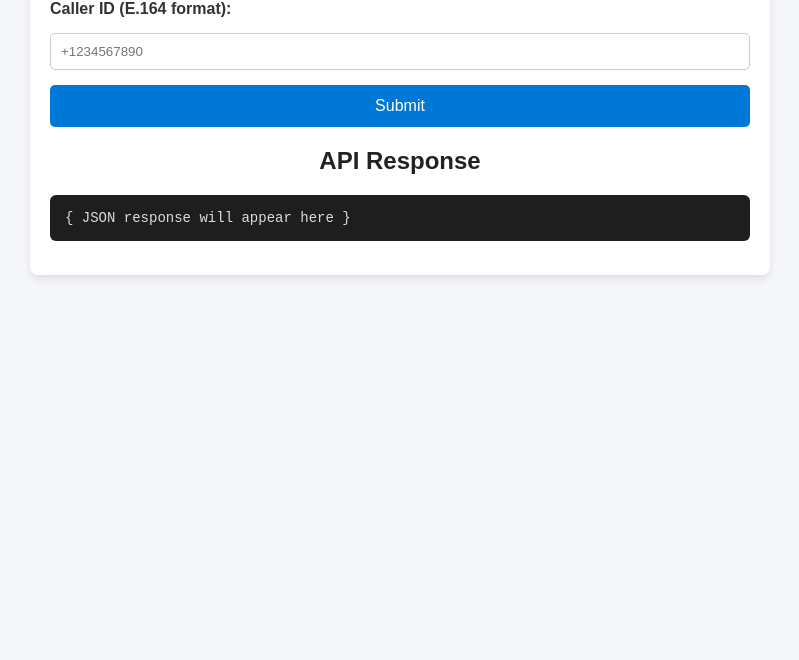
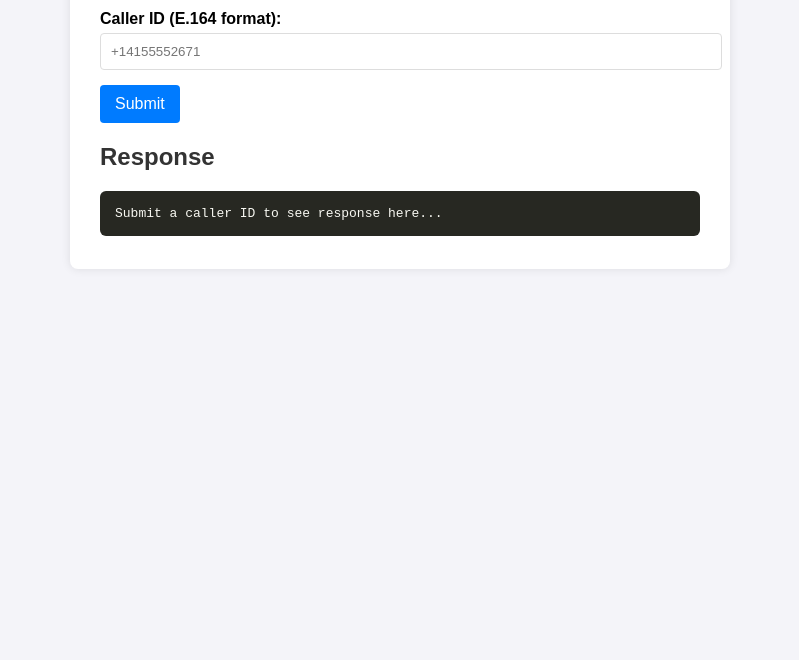
Before and after one commit to hadisatti105/Rwasiwebform, a website: page public/index.html in a window 1280 px wide. Shown: the part 140-800 px from the top of the page, without its empty margins (240-1039 px from the left). Drawn offline with Linux system fonts and the light colour scheme.

Commit message:
Add frontend form with index.html, style.css, script.js

```diff
--- a/public/index.html
+++ b/public/index.html
@@ -1,22 +1,29 @@
 <!DOCTYPE html>
 <html lang="en">
 <head>
-  <meta charset="UTF-8">
-  <meta name="viewport" content="width=device-width, initial-scale=1.0">
-  <title>Wasi API Webform</title>
-  <link rel="stylesheet" href="style.css">
+  <meta charset="UTF-8" />
+  <meta name="viewport" content="width=device-width, initial-scale=1.0" />
+  <title>Caller Enrichment Form</title>
+  <link rel="stylesheet" href="style.css" />
 </head>
 <body>
   <div class="container">
-    <h1>Wasi API Webform</h1>
-    <form id="apiForm">
+    <h1>Caller Enrichment Form</h1>
+
+    <form id="callerForm">
       <label for="callerid">Caller ID (E.164 format):</label>
-      <input type="text" id="callerid" name="callerid" placeholder="+1234567890" required>
+      <input
+        type="text"
+        id="callerid"
+        name="callerid"
+        placeholder="+14155552671"
+        required
+      />
       <button type="submit">Submit</button>
     </form>
 
-    <h2>API Response</h2>
-    <pre id="responseBox">{ JSON response will appear here }</pre>
+    <h2>Response</h2>
+    <pre id="response">Submit a caller ID to see response here...</pre>
   </div>
 
   <script src="script.js"></script>
--- a/public/script.js
+++ b/public/script.js
@@ -1,14 +1,13 @@
-document.getElementById("apiForm").addEventListener("submit", async function(e) {
+document.getElementById("callerForm").addEventListener("submit", async (e) => {
   e.preventDefault();
-
   const callerid = document.getElementById("callerid").value;
 
   try {
-    const response = await fetch(`http://localhost:3000/enrich?callerid=${encodeURIComponent(callerid)}`);
+    const response = await fetch(`/enrich?callerid=${encodeURIComponent(callerid)}`);
     const data = await response.json();
 
-    document.getElementById("responseBox").textContent = JSON.stringify(data, null, 2);
-  } catch (error) {
-    document.getElementById("responseBox").textContent = "❌ Error: " + error.message;
+    document.getElementById("response").textContent = JSON.stringify(data, null, 2);
+  } catch (err) {
+    document.getElementById("response").textContent = "❌ Error: " + err.message;
   }
 });
--- a/public/style.css
+++ b/public/style.css
@@ -1,60 +1,65 @@
 body {
   font-family: Arial, sans-serif;
-  background: #f5f7fa;
-  color: #333;
+  background: #f4f4f9;
   margin: 0;
   padding: 0;
 }
 
 .container {
-  max-width: 700px;
-  margin: 40px auto;
-  padding: 20px;
-  background: #fff;
+  max-width: 600px;
+  margin: 50px auto;
+  background: white;
+  padding: 20px 30px;
   border-radius: 8px;
-  box-shadow: 0 4px 10px rgba(0,0,0,0.1);
+  box-shadow: 0 0 10px rgba(0,0,0,0.1);
 }
 
-h1, h2 {
+h1 {
   text-align: center;
-  color: #222;
+  color: #333;
 }
 
 form {
-  display: flex;
-  flex-direction: column;
-  gap: 15px;
+  margin-bottom: 20px;
 }
 
 label {
+  display: block;
   font-weight: bold;
+  margin: 10px 0 5px;
 }
 
 input {
+  width: 100%;
   padding: 10px;
-  border: 1px solid #ccc;
-  border-radius: 5px;
+  border: 1px solid #ddd;
+  border-radius: 4px;
 }
 
 button {
-  padding: 12px;
-  background: #0078d7;
-  color: #fff;
+  margin-top: 15px;
+  padding: 10px 15px;
+  background: #007BFF;
   border: none;
-  border-radius: 5px;
+  color: white;
+  font-size: 16px;
   cursor: pointer;
-  font-size: 16px;
+  border-radius: 4px;
 }
 
 button:hover {
-  background: #005fa3;
+  background: #0056b3;
+}
+
+h2 {
+  margin-top: 20px;
+  color: #333;
 }
 
 pre {
-  background: #1e1e1e;
-  color: #dcdcdc;
+  background: #272822;
+  color: #f8f8f2;
   padding: 15px;
   border-radius: 6px;
   overflow-x: auto;
-  font-size: 14px;
 }
```
